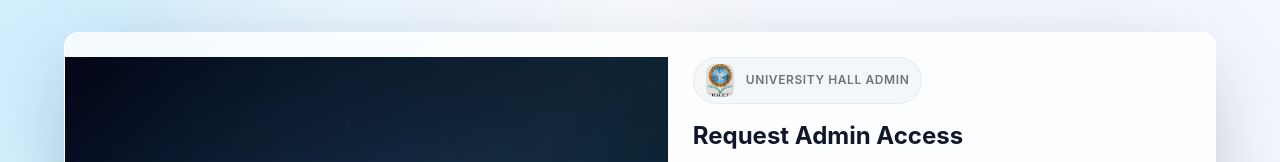
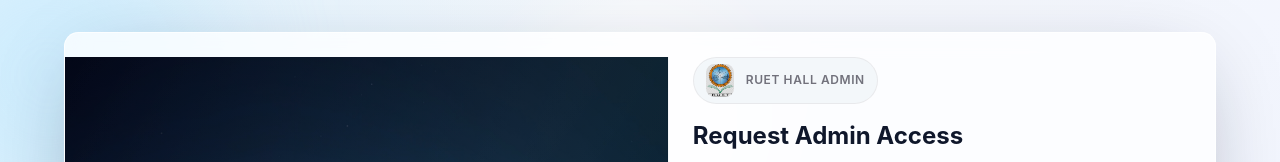
Before and after one commit to aniruddha81/ruet-hall-mgmt, a Next.js app: page /signup in a window 1280 px wide. Shown: the top 162 px of the page. Built offline with nearby package versions, Linux system fonts and the light colour scheme.

Commit message:
changed university to ruet

```diff
--- a/app/(auth)/signup/SignupPage.tsx
+++ b/app/(auth)/signup/SignupPage.tsx
@@ -155,7 +155,7 @@ export default function SignupPage() {
                     onError={() => setLogoSrc("/ruet-logo.svg")}
                   />
                   <span className="text-xs font-semibold uppercase tracking-wider text-muted-foreground">
-                    University Hall Admin
+                    RUET Hall Admin
                   </span>
                 </div>
                 <CardTitle className="text-2xl font-bold text-slate-900">
```
